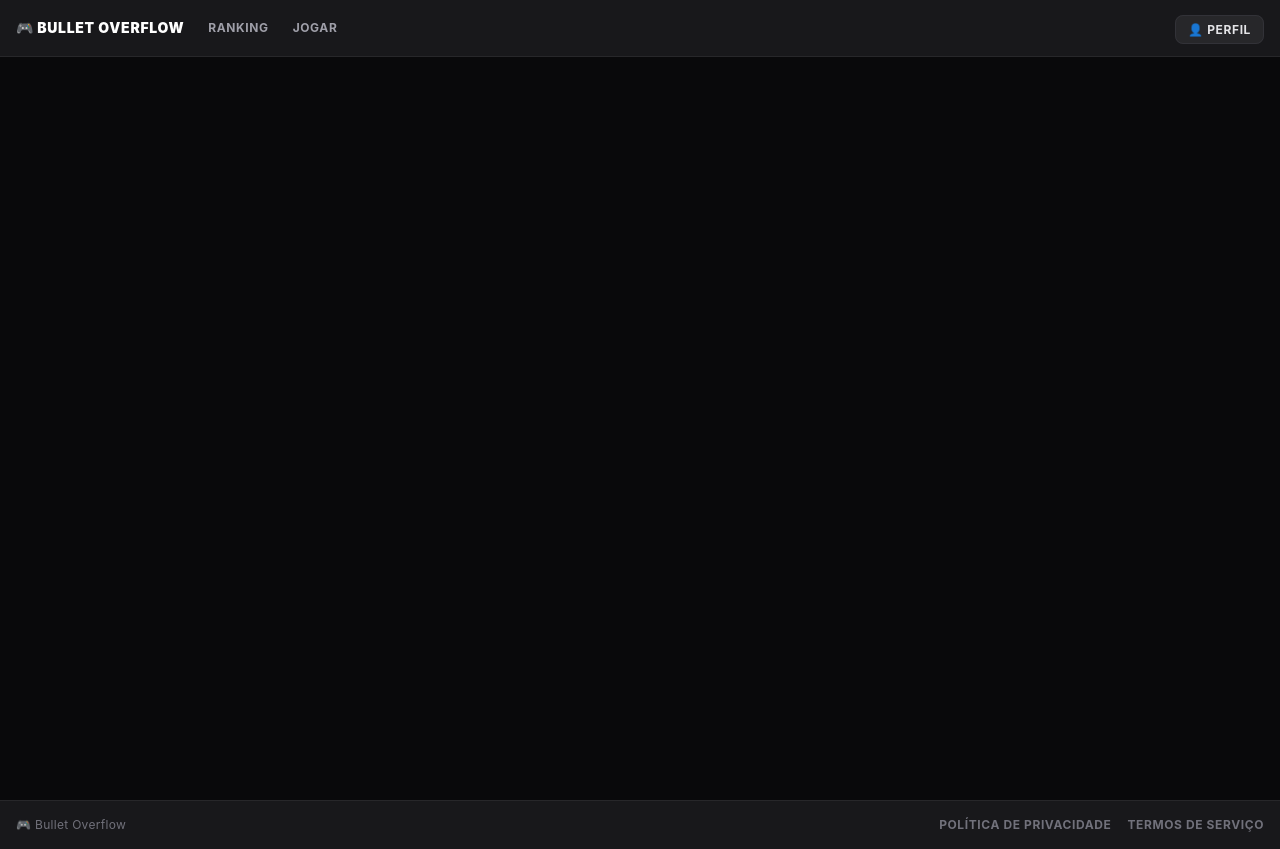
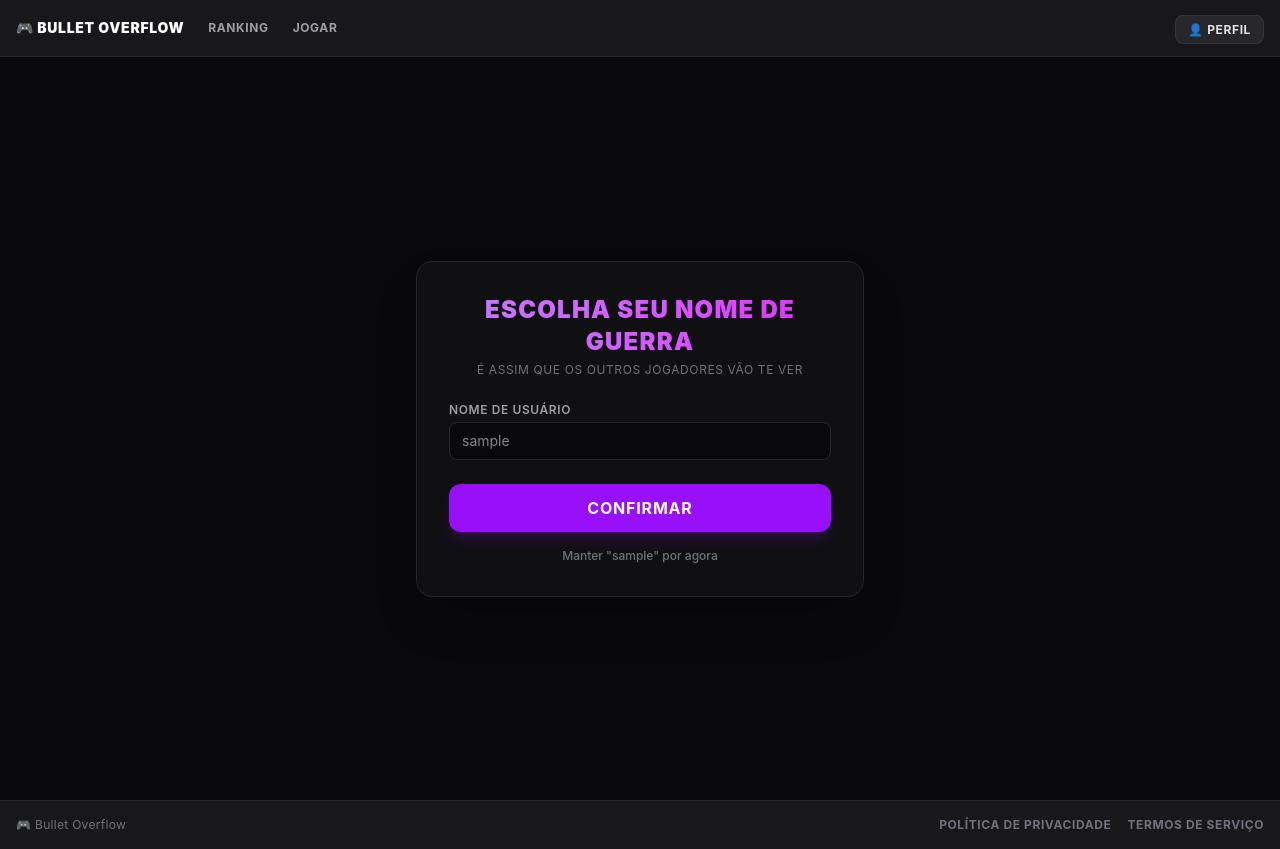
Before and after one commit to luizpanigassi/bulletoverflow42, a React (Vite) app in the folder frontend/: page /escolher-username in a window 1280 px wide. Built offline with nearby package versions, Linux system fonts and the light colour scheme; no server answers; sample sign-in values are in the browser's storage.

Commit message:
[feat]: username choosing page added

```diff
--- a/frontend/src/App.tsx
+++ b/frontend/src/App.tsx
@@ -6,6 +6,7 @@ import { MatchmakingPage } from "./pages/MatchmakingPage";
 import { LoginPage } from "./pages/LoginPage";
 import { ProfilePage } from "./pages/ProfilePage";
 import { AiTrainingPage } from "./pages/AiTrainingPage";
+import { ChooseUsernamePage } from "./pages/ChooseUsernamePage";
 import { Footer } from "./components/Footer";
 import { API_HTTP_BASE } from "./config/api";
 
@@ -72,6 +73,7 @@ export default function App() {
           <Route path="/jogar" element={<ProtectedRoute><MatchmakingPage /></ProtectedRoute>} />
           <Route path="/perfil" element={<ProtectedRoute><ProfilePage /></ProtectedRoute>} />
           <Route path="/treino-ia" element={<ProtectedRoute><AiTrainingPage /></ProtectedRoute>} />
+          <Route path="/escolher-username" element={<ProtectedRoute><ChooseUsernamePage /></ProtectedRoute>} />
         </Routes>
       </main>
       < Footer />
--- /dev/null
+++ b/frontend/src/pages/ChooseUsernamePage.tsx
@@ -0,0 +1,86 @@
+import { useState } from "react";
+import { useNavigate } from "react-router-dom";
+import { API_HTTP_BASE } from "../config/api";
+
+export function ChooseUsernamePage() {
+  const navigate = useNavigate();
+  const [username, setUsername] = useState("");
+  const [submitting, setSubmitting] = useState(false);
+
+  const userId = localStorage.getItem("bullet_user_id");
+  const token = localStorage.getItem("bullet_token");
+  const currentUsername = localStorage.getItem("bullet_username") || "";
+
+  const finishAndGo = () => navigate("/");
+
+  const handleSubmit = async (e: React.SyntheticEvent) => {
+    e.preventDefault();
+    if (!userId || !token || !username.trim()) return;
+
+    setSubmitting(true);
+    try {
+      const res = await fetch(`${API_HTTP_BASE}/users/${userId}`, {
+        method: "PATCH",
+        headers: { Authorization: `Bearer ${token}`, "Content-Type": "application/json" },
+        body: JSON.stringify({ username: username.trim() }),
+      });
+      const data = await res.json();
+      if (!res.ok) {
+        alert(data.error || "Não foi possível salvar esse nome.");
+        return;
+      }
+      localStorage.setItem("bullet_username", data.username);
+      finishAndGo();
+    } catch {
+      alert("Não foi possível conectar ao servidor.");
+    } finally {
+      setSubmitting(false);
+    }
+  };
+
+  return (
+    <div className="flex flex-col items-center justify-center min-h-[calc(100vh-57px)] px-4 select-none">
+      <div className="w-full max-w-md bg-zinc-900/50 border border-zinc-800 p-8 rounded-2xl shadow-2xl backdrop-blur-sm flex flex-col gap-6">
+        <div className="text-center">
+          <h1 className="text-2xl font-black tracking-wider text-transparent bg-clip-text bg-gradient-to-r from-purple-400 to-fuchsia-500">
+            ESCOLHA SEU NOME DE GUERRA
+          </h1>
+          <p className="text-zinc-500 text-xs tracking-wider uppercase mt-1">
+            É assim que os outros jogadores vão te ver
+          </p>
+        </div>
+
+        <form onSubmit={handleSubmit} className="flex flex-col gap-4">
+          <div className="flex flex-col gap-1 text-left">
+            <label className="text-xs font-semibold uppercase tracking-wider text-zinc-400">Nome de usuário</label>
+            <input
+              type="text"
+              value={username}
+              onChange={(e) => setUsername(e.target.value)}
+              className="w-full bg-zinc-950 border border-zinc-800 focus:border-purple-500 rounded-lg px-3 py-2 text-white text-sm focus:outline-none transition-all"
+              placeholder={currentUsername || "seu_nome_aqui"}
+              maxLength={24}
+              required
+            />
+          </div>
+
+          <button
+            type="submit"
+            disabled={submitting}
+            className="w-full py-3 mt-2 font-bold tracking-wider text-white uppercase bg-purple-600 hover:bg-purple-500 disabled:opacity-50 disabled:cursor-not-allowed rounded-xl transition-all cursor-pointer shadow-lg shadow-purple-600/20 active:scale-95"
+          >
+            {submitting ? "Salvando..." : "Confirmar"}
+          </button>
+
+          <button
+            type="button"
+            onClick={finishAndGo}
+            className="text-xs text-zinc-500 hover:text-zinc-300 font-medium cursor-pointer"
+          >
+            Manter "{currentUsername}" por agora
+          </button>
+        </form>
+      </div>
+    </div>
+  );
+}
--- a/frontend/src/pages/LoginPage.tsx
+++ b/frontend/src/pages/LoginPage.tsx
@@ -21,13 +21,13 @@ export function LoginPage() {
   const [showTermsModal, setShowTermsModal] = useState(false);
   const [showPrivacyModal, setShowPrivacyModal] = useState(false);
 
-  function completeLogin(data: { token: string; user: { id: string; username: string; email: string } }) {
+  function completeLogin(data: { token: string; user: { id: string; username: string; email: string } }, redirectTo: string = "/") {
     localStorage.setItem("bullet_token", data.token);
     localStorage.setItem("bullet_user_id", data.user.id);
     localStorage.setItem("bullet_username", data.user.username);
     localStorage.setItem("bullet_email", data.user.email);
     localStorage.setItem("bullet_authenticated", "true");
-    navigate("/");
+    navigate(redirectTo);
   }
 
   // Volta do redirect de /auth/42/callback com os dados na query string.
@@ -37,8 +37,9 @@ export function LoginPage() {
     const userId = params.get("oauth_user_id");
     const username = params.get("oauth_username");
     const email = params.get("oauth_email");
+    const isNewUser = params.get("oauth_new_user") === "true";
     if (token && userId && username && email) {
-      completeLogin({ token, user: { id: userId, username, email } });
+       completeLogin({ token, user: { id: userId, username, email } }, isNewUser ? "/escolher-username" : "/");
     }
     // eslint-disable-next-line react-hooks/exhaustive-deps
   }, []);
@@ -75,7 +76,7 @@ export function LoginPage() {
         return;
       }
 
-      completeLogin(data);
+      completeLogin(data, isRegister ? "/escolher-username" : "/");
     } catch {
       alert("Não foi possível conectar ao servidor.");
     } finally {
```
Also changed, not shown: 1 other file (tests, documents, lock files or other folders).
